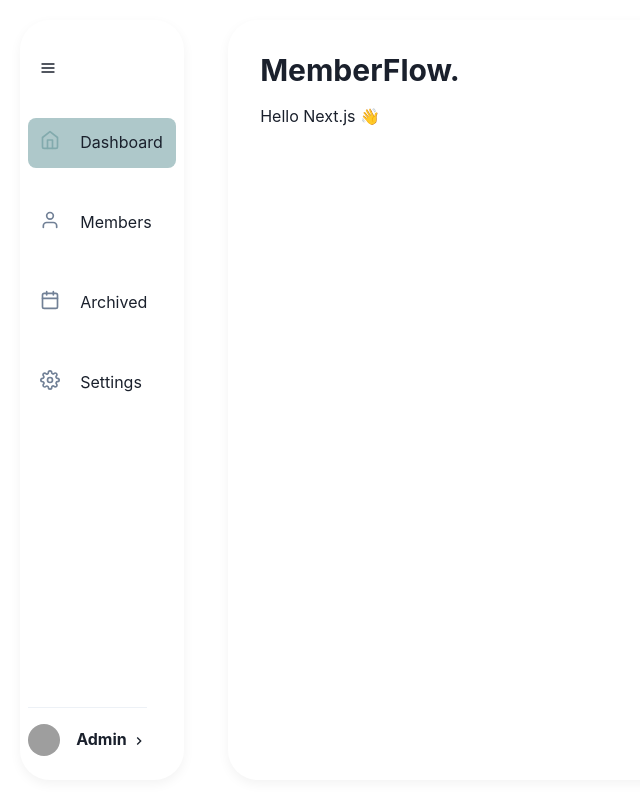
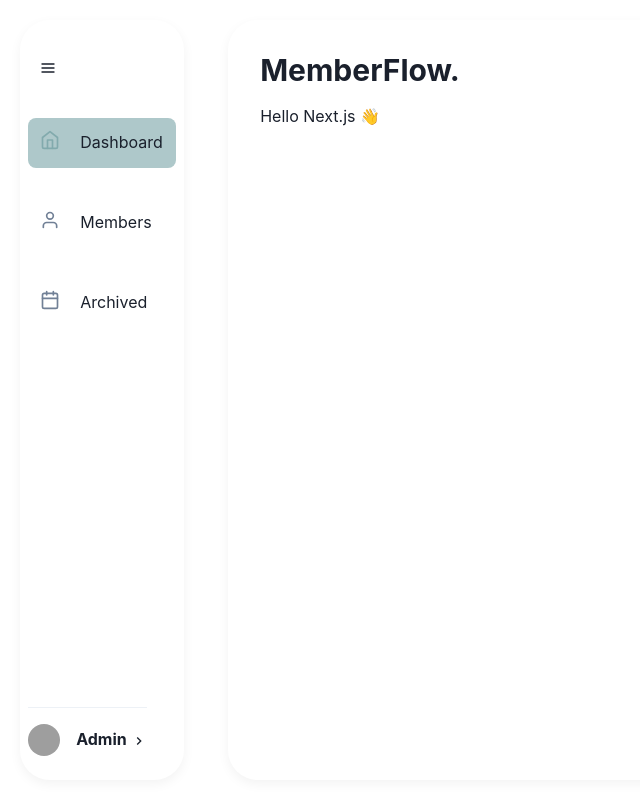
Before and after one commit to patriktao/Next-MemberFlow, a Next.js app: page /dashboard in a window 1280 px wide. Shown: the top 794 px of the page, without its empty margins (0-640 px from the left). Built offline with nearby package versions, Linux system fonts and the light colour scheme; no server answers; sample sign-in values are in the browser's storage; grey boxes are pictures that could not be loaded.

Commit message:
Settings moved to User menu

```diff
--- a/components/navbar/Sidebar.tsx
+++ b/components/navbar/Sidebar.tsx
@@ -130,14 +130,14 @@
           active={selectedNavItem === "/archived"}
           path="/archived"
         />
-        <NavItem
+        {/*  <NavItem
           navSize={navSize}
           icon={FiSettings}
           title="Settings"
           description={undefined}
           active={selectedNavItem === "/settings"}
           path="/settings"
-        />
+        /> */}
       </Flex>
 
       <Flex
@@ -165,7 +165,9 @@
             </Flex>
           </MenuButton>
           <MenuList>
-            <MenuItem>Settings</MenuItem>
+            <MenuItem onClick={() => router.push("/settings")}>
+              Settings
+            </MenuItem>
             <MenuItem onClick={handleLogOut}>Logout</MenuItem>
           </MenuList>
         </Menu>
```
